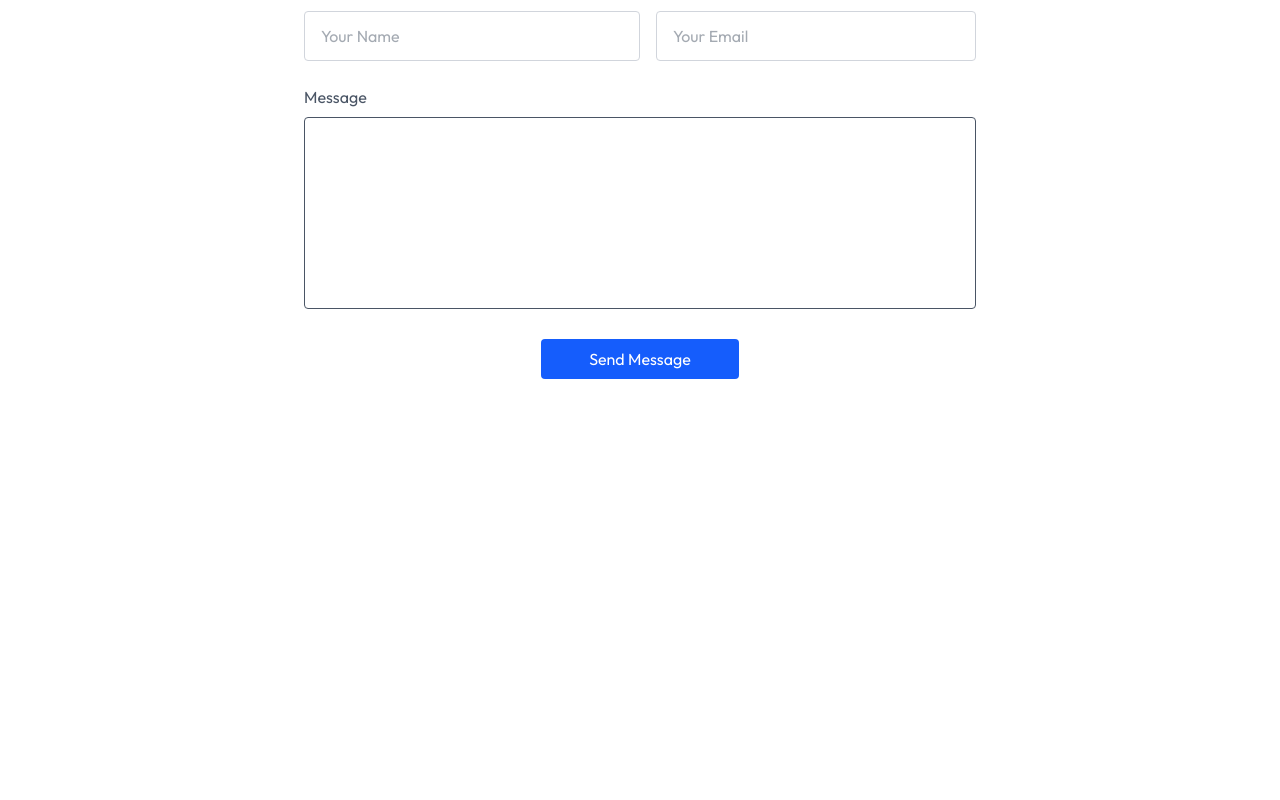
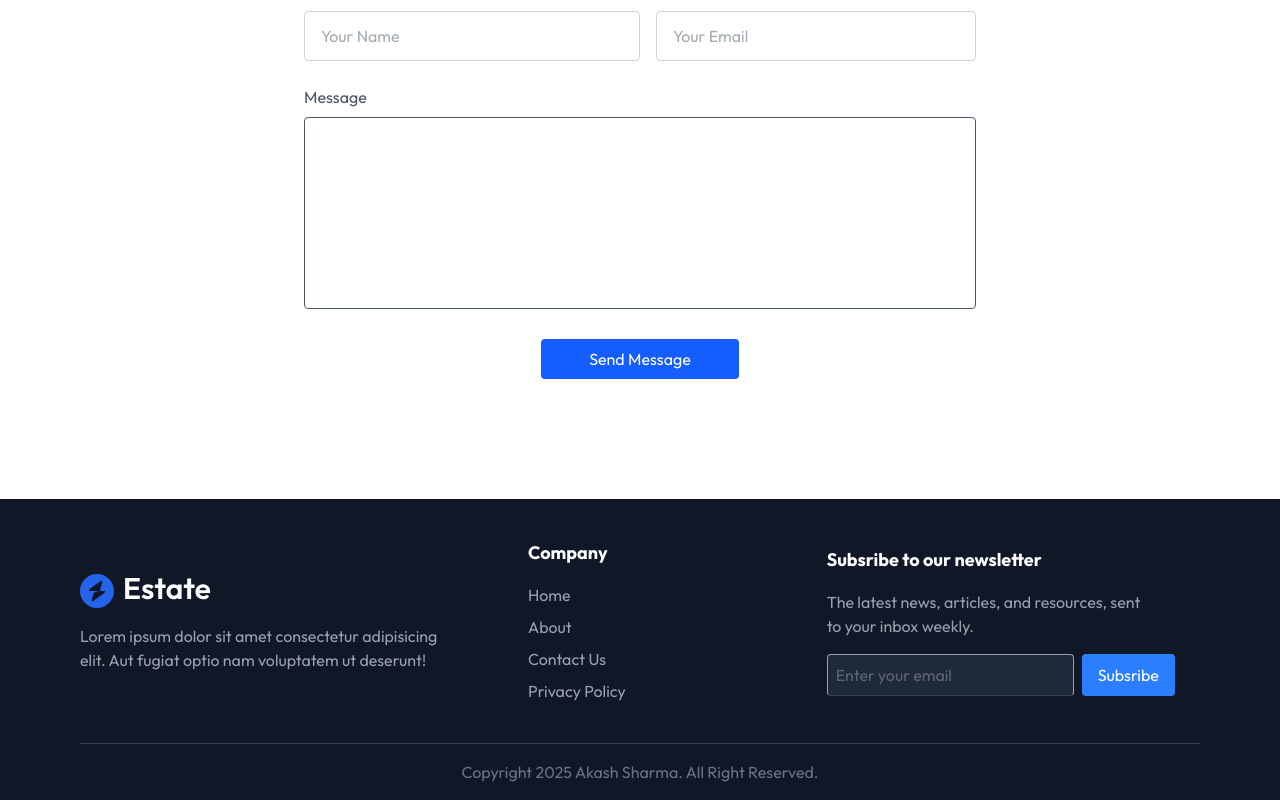
Before and after one commit to Codkashh/EliteResidency, a React (Vite) app in the folder Elite-Residency/: page / in a window 1280 px wide. Shown: the part 3639-4439 px from the top of the page. Before the commit the page ends 4138 px from the top, so only its background shows below. Built offline with nearby package versions, Linux system fonts and the light colour scheme.

Commit message:
footer component

```diff
--- a/Elite-Residency/package.json
+++ b/Elite-Residency/package.json
@@ -11,6 +11,7 @@
   },
   "dependencies": {
     "@tailwindcss/vite": "^4.0.6",
+    "framer-motion": "^12.4.3",
     "react": "^19.0.0",
     "react-dom": "^19.0.0",
     "react-toastify": "^11.0.3",
--- a/Elite-Residency/src/App.jsx
+++ b/Elite-Residency/src/App.jsx
@@ -4,8 +4,10 @@ import About from './components/About'
 import Projects from './components/Projects'
 import Testimonials from './components/Testimonials'
 import Contact from './components/Contact'
+import Footer from './components/Footer'
 import { ToastContainer } from 'react-toastify';
 import 'react-toastify/dist/ReactToastify.css';
+
 const App = () => {
   return (
     <div className='w-full overflow-hidden'>
@@ -15,6 +17,7 @@ const App = () => {
       <Projects/>
       <Testimonials/>
       <Contact />
+      <Footer/>
     </div>
   )
 }
--- /dev/null
+++ b/Elite-Residency/src/components/Footer.jsx
@@ -0,0 +1,36 @@
+import React from 'react'
+import { assets } from '../assets/assets'
+const Footer = () => {
+  return (
+    <div className='pt-10 px-4 md:px-20 lg:px bg-gray-900 w-full overflow-hidden' id='Footer'>
+      <div className='container mx-auto flex flex-col md:flex-row justify-between items-center'>
+        <div className='w-full md:w-1/3 mb-8 md:mb-0'>
+            <img src={assets.logo_dark} alt="" />
+            <p className='text-gray-400 mt-4'>Lorem ipsum dolor sit amet consectetur adipisicing elit. Aut fugiat optio nam voluptatem ut deserunt!</p>
+        </div>
+        <div className='w-full md:w-1/5 mb-8 md:mb-0'>
+            <h3 className='text-white text-lg font-bold mb-4'>Company</h3>
+            <ul className='flex flex-col gap-2 text-gray-400'>
+                <a href="Header" className='hover:text-white'>Home</a>
+                <a href="About" className='hover:text-white'>About</a>
+                <a href="Contact" className='hover:text-white'>Contact Us</a>
+                <a href="#" className='hover:text-white'>Privacy Policy</a>
+            </ul>
+        </div>
+        <div className='w-full md:w-1/3'>
+            <h3 className='text-white text-lg font-bold mb-4'>Subsribe to our newsletter</h3>
+            <p className='text-gray-400 mb-4 max-w-80'>The latest news, articles, and resources, sent to your inbox weekly.</p>
+            <div className='flex gap-2'>
+                <input type="email" placeholder='Enter your email' className='p-2 rounded bg-gray-800 text-gray-400 border border-b-gray-700 focus:outline-none w-full md:w-auto'/>
+                <button className='py-2 px-4 rounded bg-blue-500 text-white'>Subsribe</button>
+            </div>
+        </div>
+      </div>
+      <div className='border-t border-gray-700 py-4 mt-10 text-center text-gray-500'>
+        Copyright 2025 Akash Sharma. All Right Reserved.
+      </div>
+    </div>
+  )
+}
+
+export default Footer
```
Also changed, not shown: 1 other file (tests, documents, lock files or other folders).
